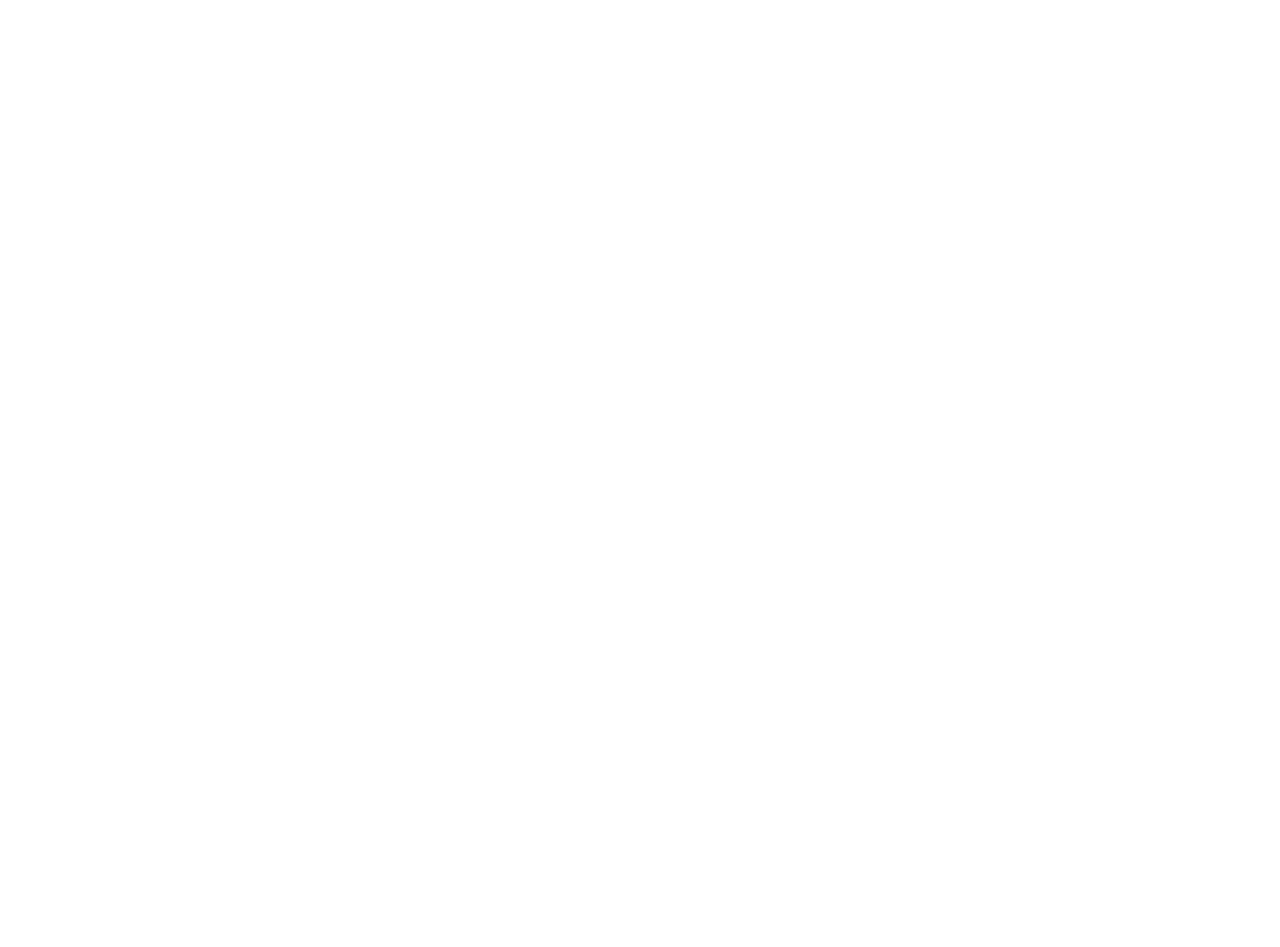
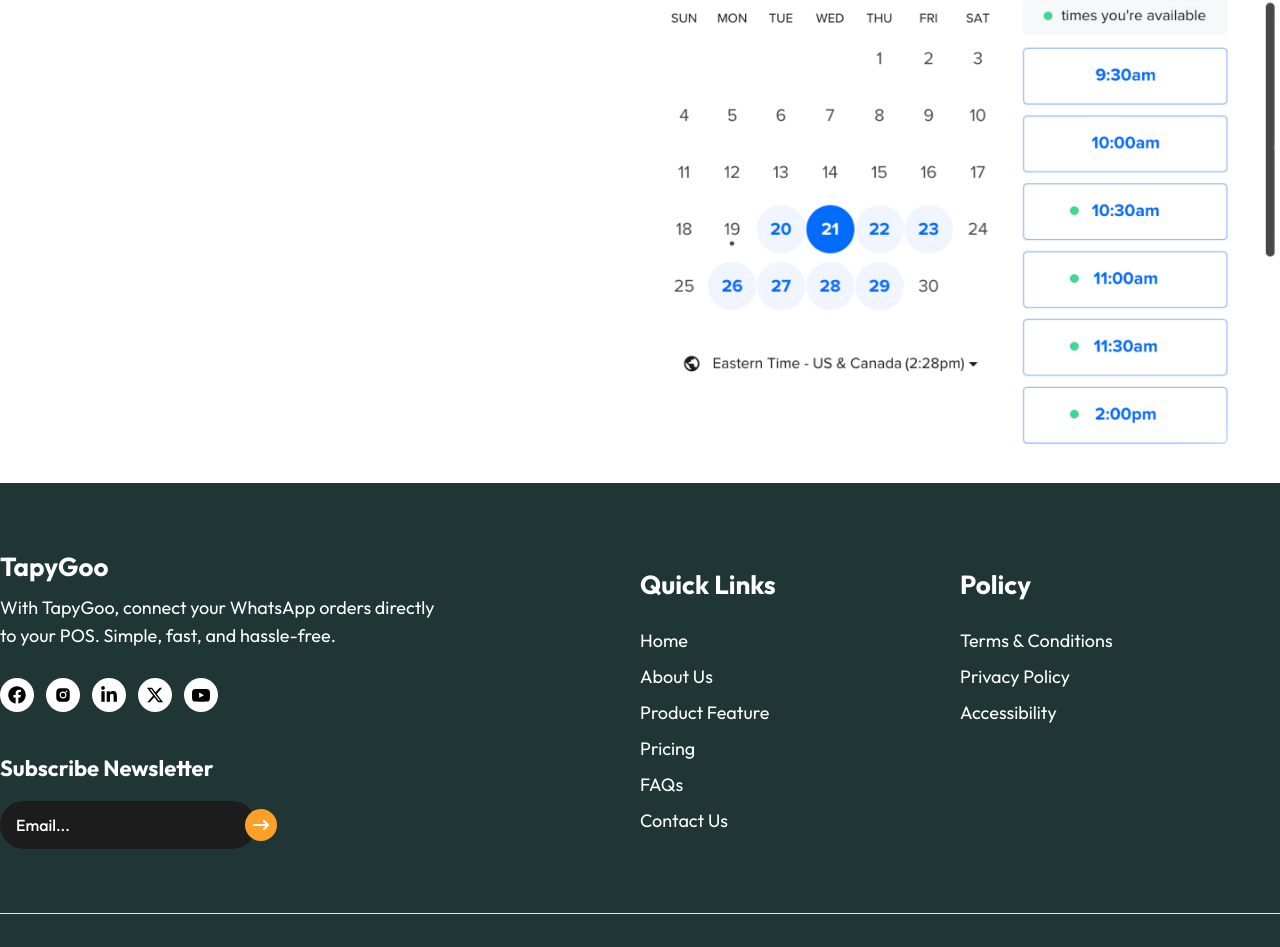
Before and after one commit to softmindsol/tapyGoo-fe, a Next.js app: page / in a window 1280 px wide. Shown: the part 5422-6369 px from the top of the page. Before the commit the page ends 5250 px from the top, so only its background shows below. Built offline with nearby package versions, Linux system fonts and the light colour scheme.

Commit message:
Ui complete

```diff
--- a/src/app/page.js
+++ b/src/app/page.js
@@ -1,10 +1,12 @@
 import Faq from "@/component/faq/faq";
+import Footer from "@/component/footer/footer";
 import HeaderBar from "@/component/headerBar/headerBar";
 import HeroSection from "@/component/heroSection/heroSection";
 import HowWork from "@/component/howWorks/howWork";
 import PricingPlan from "@/component/pricingPlan/pricingPlan";
 import ProblemSolution from "@/component/problemSolution/ProblemSolution";
 import ProductFeatures from "@/component/productFeatures/productFeatures";
+import Schedule from "@/component/schedule/schedule";
 import Benefits from "@/component/tangibleBenefits/benefits";
 import Testimonial from "@/component/testimonial/testimonial";
 import Image from "next/image";
@@ -21,6 +23,8 @@
     <HowWork />
     <PricingPlan />
     <Faq />
+    <Schedule />
+    <Footer />
 
     </>
 
--- /dev/null
+++ b/src/component/footer/footer.js
@@ -0,0 +1,121 @@
+import React from "react";
+import { FaPhoneAlt, FaFacebook, FaLinkedinIn } from "react-icons/fa";
+import { BiLogoInstagramAlt } from "react-icons/bi";
+import { FaXTwitter } from "react-icons/fa6";
+import { GrYoutube } from "react-icons/gr";
+import Link from "next/link";
+import { FaArrowRightLong } from "react-icons/fa6";
+const Footer = () => {
+  const footerLinks = [
+    {
+      title: "Quick Links",
+      list: [
+        {
+          pagename: "Home",
+        },
+        {
+          pagename: "About Us",
+        },
+        {
+          pagename: "Product Feature",
+        },
+        {
+          pagename: "Pricing",
+        },
+        {
+          pagename: "FAQs",
+        },
+        {
+          pagename: "Contact Us",
+        },
+      ],
+    },
+    {
+      title: "Policy",
+      list: [
+        {
+          pagename: "Terms & Conditions",
+        },
+        {
+          pagename: "Privacy Policy",
+        },
+        {
+          pagename: "Accessibility",
+        },
+      ],
+    },
+  ];
+  return (
+    <>
+      <div className="bg-customDarkGreen ">
+        <div className="container mx-auto lg:px-0 px-4 py-16">
+          <div className="grid lg:grid-cols-2">
+            <div>
+              <h2 className="lg:text-[26px] text-[20px] text-white font-fontOutfit font-bold">
+                TapyGoo
+              </h2>
+              <p className="font-fontOutfit lg:text-lg text-xs text-white pt-2 lg:pr-48">
+                With TapyGoo, connect your WhatsApp orders directly to your POS.
+                Simple, fast, and hassle-free.
+              </p>
+              <div className="flex items-center my-7 gap-2 lg:gap-3">
+                {[
+                  { icon: FaFacebook, href: "#" },
+                  { icon: BiLogoInstagramAlt, href: "#" },
+                  { icon: FaLinkedinIn, href: "#" },
+                  { icon: FaXTwitter, href: "#" },
+                  { icon: GrYoutube, href: "#" },
+                ].map(({ icon: Icon, href }, index) => (
+                  <Link key={index} href={href}>
+                    <div className="bg-white hover:bg-customOrange rounded-full p-2">
+                      <Icon className="text-black hover:text-white lg:text-lg text-sm" />
+                    </div>
+                  </Link>
+                ))}
+              </div>
+              <h2 className="lg:text-[22px] font-fontOutfit font-bold text-white mt-10">
+                Subscribe Newsletter
+              </h2>
+              <div className="bg-[#1c1c1c] flex items-center justify-between rounded-[36px] px-4 py-2 lg:w-[40%] mt-4">
+                <input
+                  type="email"
+                  placeholder="Email..."
+                  className="outline-none placeholder:font-fontOutfit placeholder:text-white font-fontOutfit bg-transparent font-medium"
+                />
+                <div className="bg-customOrange rounded-full p-2">
+                  <FaArrowRightLong color="white" />
+                </div>
+              </div>
+            </div>
+            <div className="grid grid-cols-2">
+              {footerLinks.map((item, index) => (
+                <div key={index}>
+                  <h2 className="font-fontOutfit text-white font-bold lg:text-[26px] text-lg py-6">
+                    {item.title}
+                  </h2>
+                  {item.list.map((subitem, subindex) => (
+                    <ul>
+                      <li
+                        className="text-white font-fontOutfit lg:text-lg text-xs py-1"
+                        key={subindex}
+                      >
+                        {subitem.pagename}
+                      </li>
+                    </ul>
+                  ))}
+                </div>
+              ))}
+            </div>
+          </div>
+        </div>
+        <div className="border-t-[1px] py-7">
+          <h2 className="lg:text-lg text-sm font-fontOutfit font-medium text-center text-white">
+            Copyright ©2025 TapyGoo, All rights reserved.
+          </h2>
+        </div>
+      </div>
+    </>
+  );
+};
+
+export default Footer;
--- /dev/null
+++ b/src/component/schedule/schedule.js
@@ -0,0 +1,25 @@
+import React from "react";
+import calender from "../../../public/assets/images/calender.png"
+import Image from "next/image";
+const Schedule = () => {
+  return (
+    <>
+      <div className="container mx-auto lg:px-0 px-4 py-8">
+        <div className="grid lg:grid-cols-2">
+          <div>
+            <h2 className="font-fontOutfit font-semibold lg:text-[26px] text-lg text-textHeading ">
+              Create Your Schedule
+            </h2>
+            <p className="font-fontOutfit font-medium text-[#696969] lg:text-lg text-xs">
+              Effortlessly plan your work hours with Tapygoo's scheduling
+              feature!
+            </p>
+          </div>
+          <Image src={calender} />
+        </div>
+      </div>
+    </>
+  );
+};
+
+export default Schedule;
```
Also changed, not shown: public/assets/images/calender.png (added).
